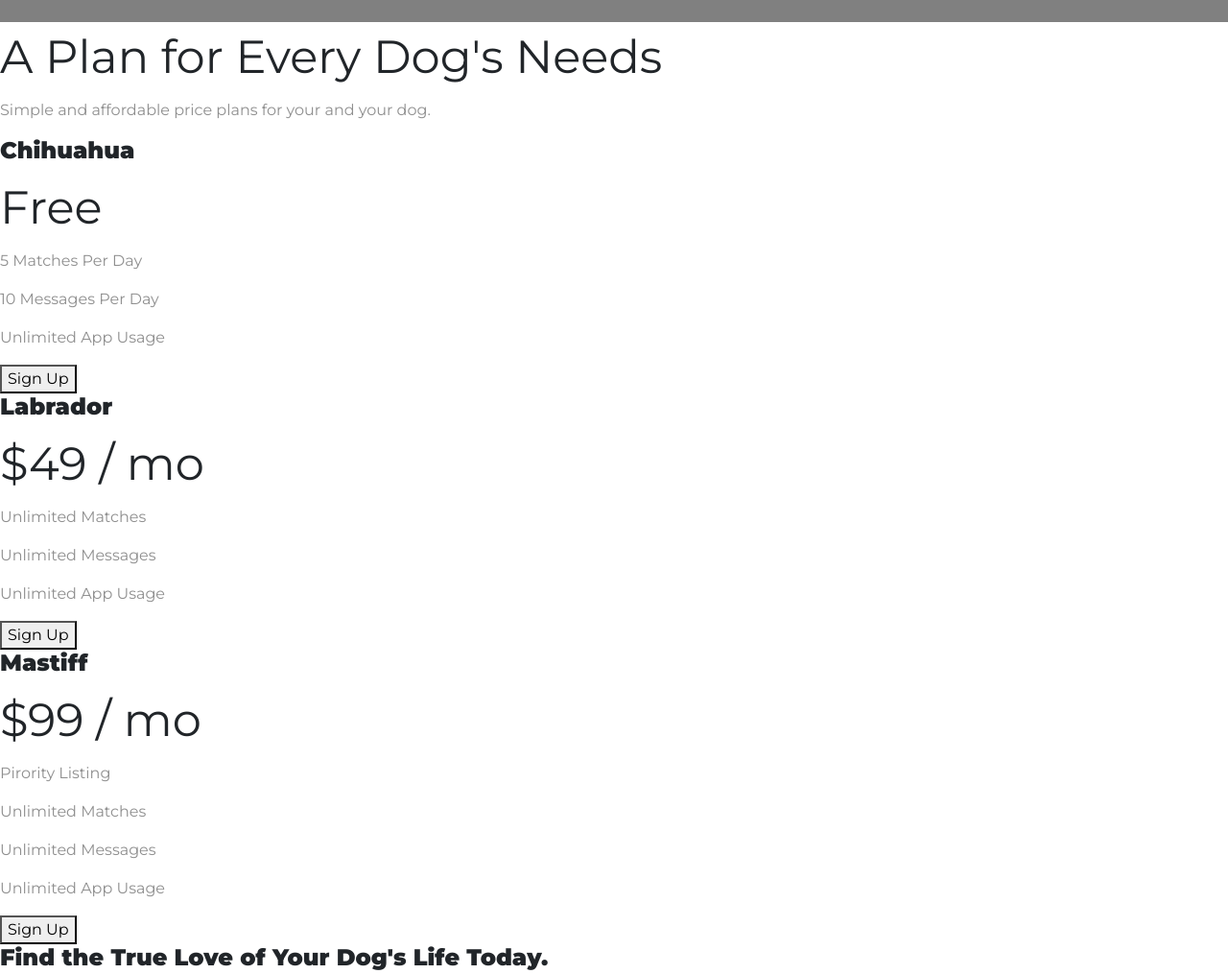
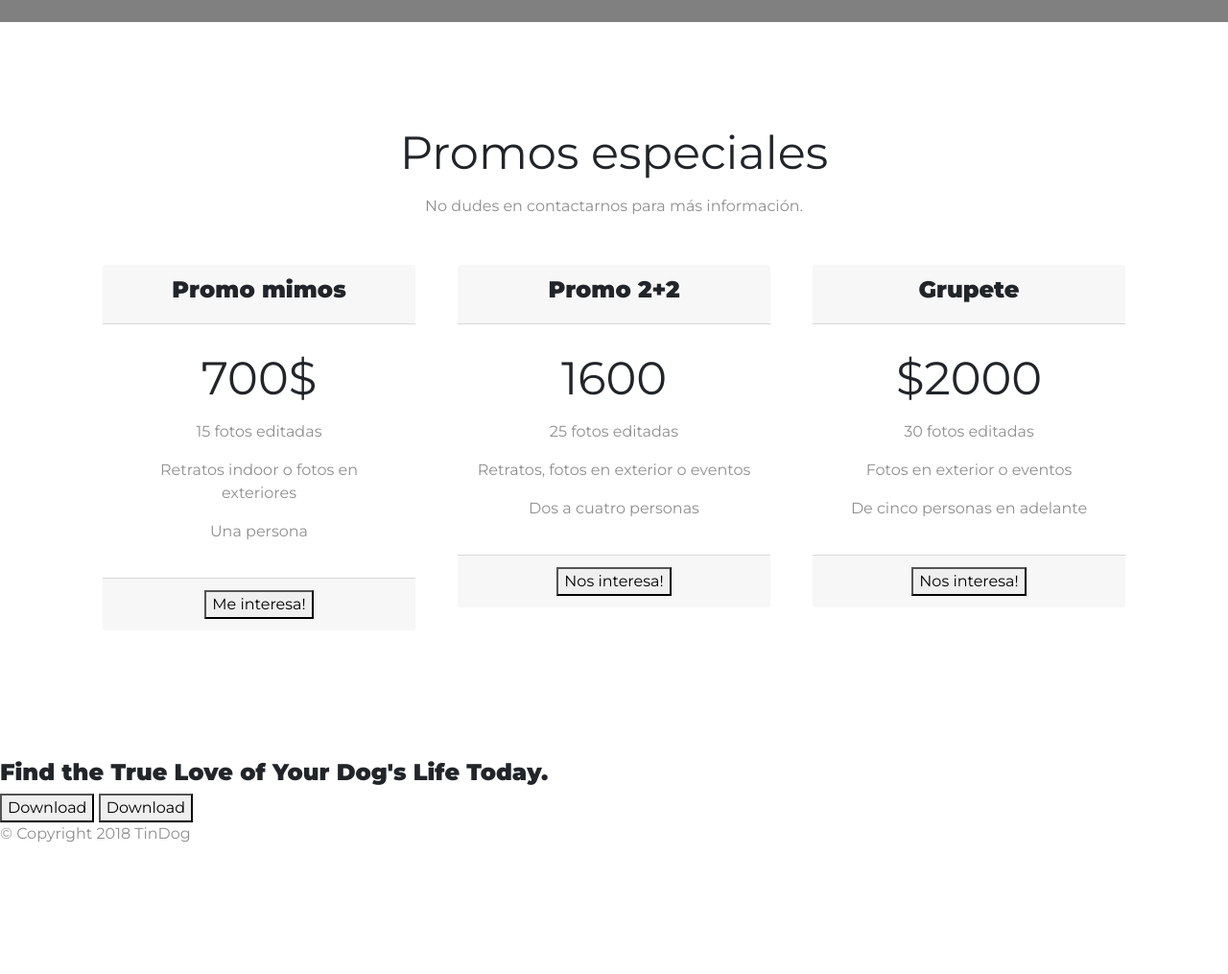
Before and after one commit to lunamolina/PhotographyPortfolio, a plain HTML site: page index.html in a window 1280 px wide. Shown: the part 1920-2935 px from the top of the page at 96% size. After the commit the page ends 2817 px from the top, so only its background shows below. Drawn offline with nearby package versions, Linux system fonts and the light colour scheme; a web font is replaced by a local one.

Commit message:
cards texts were uploaded

```diff
--- a/css/styles.css
+++ b/css/styles.css
@@ -112,3 +112,15 @@ h2{
     font-size: 3rem;
     line-height: 1.5;
 }
+
+/*pricing section*/
+
+#pricing{
+    padding: 100px;
+    text-align: center;
+}
+
+.pricing-column{
+    padding: 3% 2%;
+
+}
--- a/index.html
+++ b/index.html
@@ -162,35 +162,52 @@
   <!-- Pricing -->
 
   <section id="pricing">
-
-
-    <h2>A Plan for Every Dog's Needs</h2>
-    <p>Simple and affordable price plans for your and your dog.</p>
-
-
-    <h3>Chihuahua</h3>
-    <h2>Free</h2>
-    <p>5 Matches Per Day</p>
-    <p>10 Messages Per Day</p>
-    <p>Unlimited App Usage</p>
-    <button type="button">Sign Up</button>
-
-
-    <h3>Labrador</h3>
-    <h2>$49 / mo</h2>
-    <p>Unlimited Matches</p>
-    <p>Unlimited Messages</p>
-    <p>Unlimited App Usage</p>
-    <button type="button">Sign Up</button>
-
-
-    <h3>Mastiff</h3>
-    <h2>$99 / mo</h2>
-    <p>Pirority Listing</p>
-    <p>Unlimited Matches</p>
-    <p>Unlimited Messages</p>
-    <p>Unlimited App Usage</p>
-    <button type="button">Sign Up</button>
+    <h2>Promos especiales</h2>
+    <p>No dudes en contactarnos para más información.</p>
+<div class="row">
+    <div class="pricing-column col-lg-4 col-md-6 col-sm-12">
+      <div class="card-header">
+        <h3>Promo mimos</h3>
+      </div>
+      <div class="card-body">
+        <h2>700$</h2>
+        <p>15 fotos editadas</p>
+        <p>Retratos indoor o fotos en exteriores</p>
+        <p>Una persona</p>
+      </div>
+      <div class="card-footer">
+        <button type="button">Me interesa!</button>
+      </div>
+    </div>
+    <div class="pricing-column col-lg-4 col-md-6 col-sm-12">
+      <div class="card-header">
+        <h3>Promo 2+2</h3>
+      </div>
+      <div class="card-body">
+        <h2>1600</h2>
+        <p>25 fotos editadas</p>
+        <p>Retratos, fotos en exterior o eventos</p>
+        <p>Dos a cuatro personas</p>
+      </div>
+      <div class="card-footer">
+        <button type="button">Nos interesa!</button>
+      </div>
+    </div>
+    <div class="pricing-column col-lg-4 col-md-12 col-sm-12">
+      <div class="card-header">
+        <h3>Grupete</h3>
+      </div>
+      <div class="card-body">
+        <h2>$2000</h2>
+          <p>30 fotos editadas</p>
+          <p>Fotos en exterior o eventos</p>
+          <p>De cinco personas en adelante</p>
+      </div>
+      <div class="card-footer">
+        <button type="button">Nos interesa!</button>
+      </div>
+    </div>
+  </div>
 
   </section>
 
```
